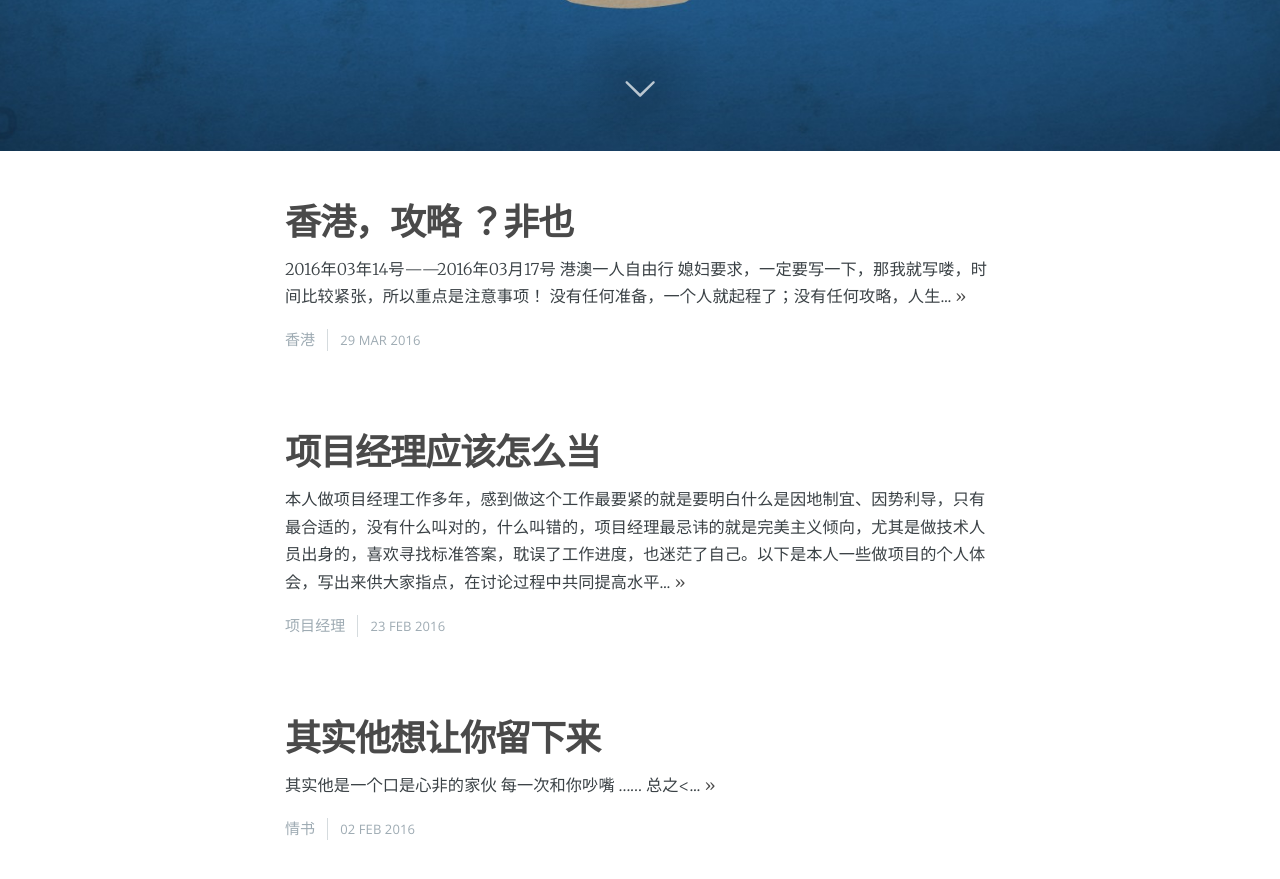
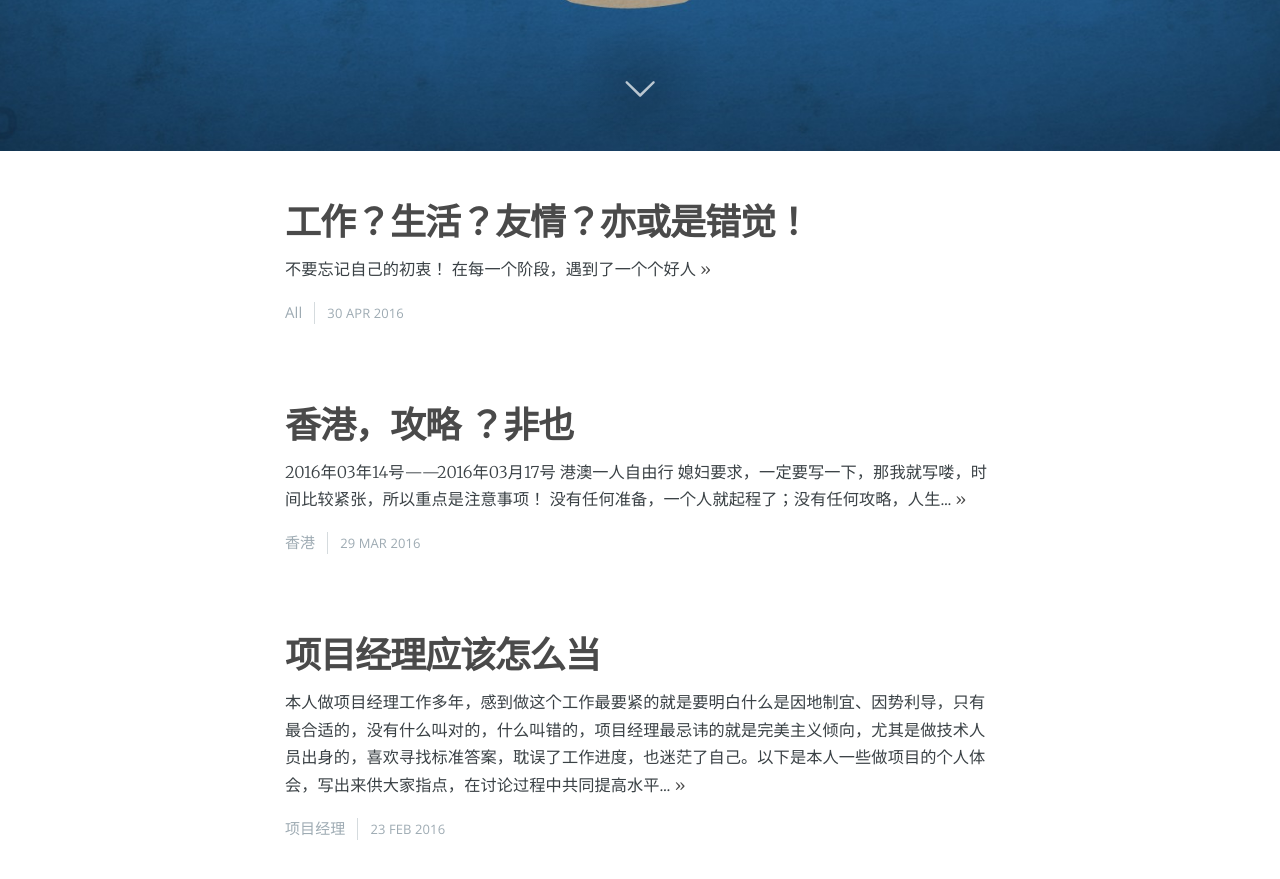
Before and after one commit to joo-studio/blog.joozo.cn, a Jekyll site: the page built from index.html, in a window 1280 px wide and 900 px high, scrolled down 749 px. Shown: the top 879 px of the window. Built offline with Jekyll 4.4.1, drawn with Linux system fonts in a browser that asks for light colours; nearby versions of some CDN libraries; Markdown is read by kramdown in place of the engine named in the settings; the list of posts is cut into pages by our own code; some of the changed text lies outside the part shown.

```diff
--- /dev/null
+++ b/_posts/2016-04-30-my-working-road.md
@@ -0,0 +1,14 @@
+---
+layout: post
+subclass: 'post'
+title: "工作？生活？友情？亦或是错觉！"
+categories: 生活
+tags: all
+cover: 'img/000001.jpg'
+navigation: True
+logo: 'assets/images/ghost.png'
+---
+
+不要忘记自己的初衷！
+
+在每一个阶段，遇到了一个个好人
```
Also changed, not shown: event.md (+7 -1 lines).
